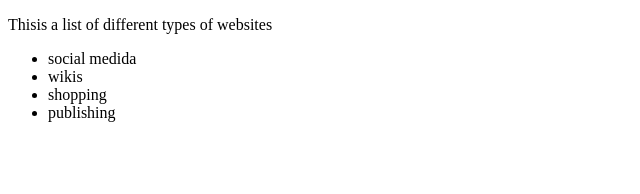
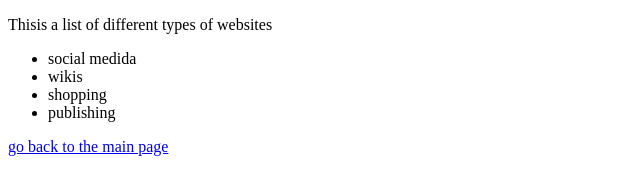
Before and after one commit to cse23-094/HelloWorld, a plain HTML site: page activity2.html in a window 1280 px wide. Shown: the whole page, without its empty margins (0-640 px from the left). Drawn offline with Linux system fonts and the light colour scheme.

Commit message:
activity2.html

```diff
--- a/activity2.html
+++ b/activity2.html
@@ -11,6 +11,8 @@
         <li>shopping</li>
         <li>publishing</li>
       </ul>
+      <p>
+        <a href ="activity1.html">go back to the main page</a>
     </body>
 
 </html>
```
